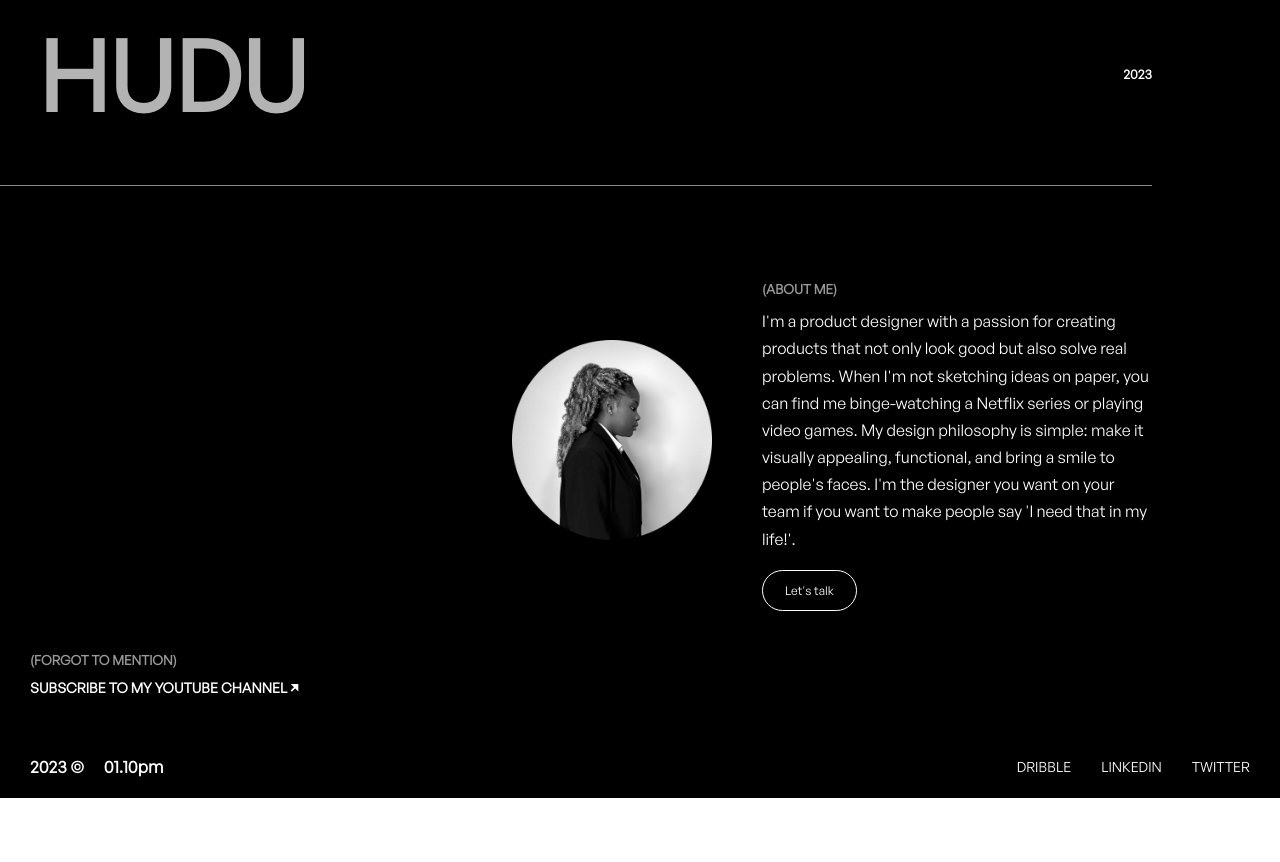
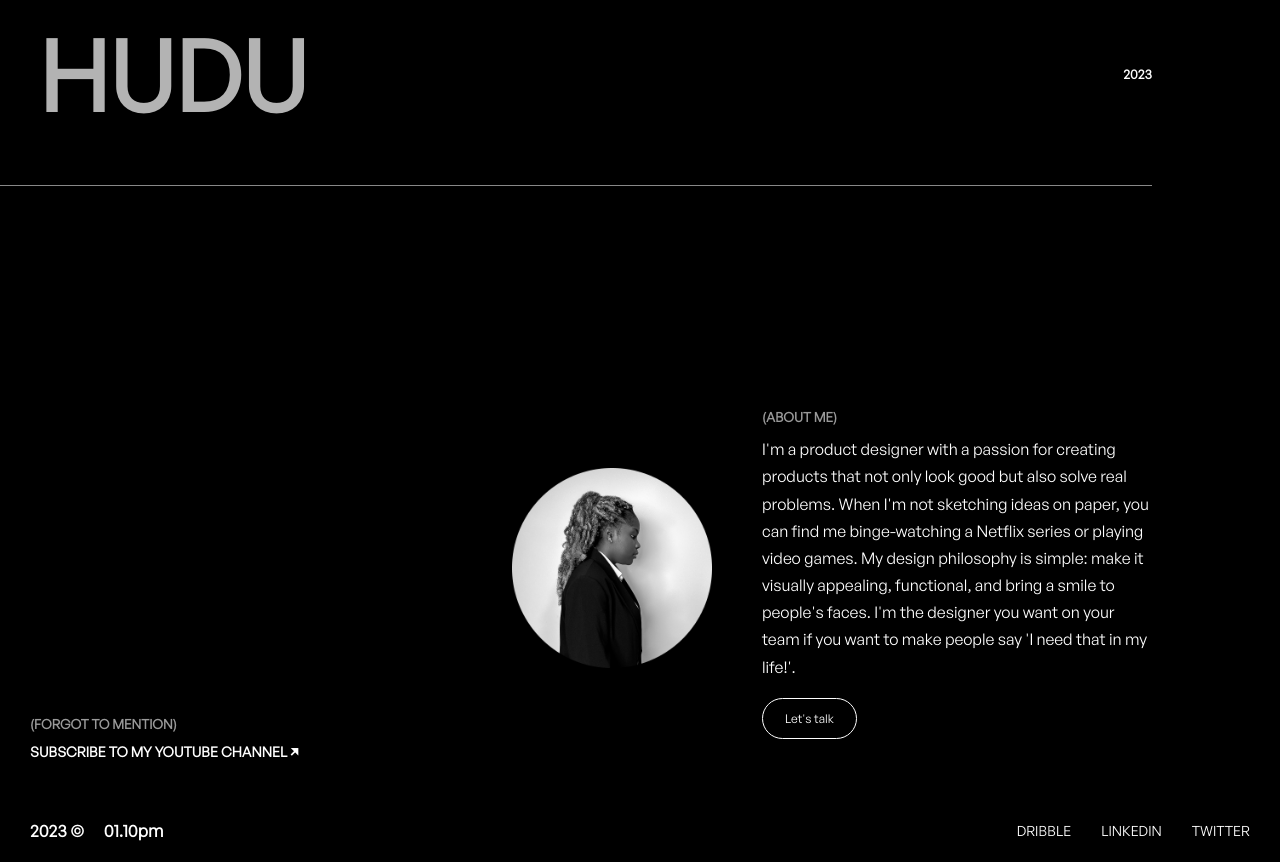
Before and after one commit to sidhhantPr/cynthiaugwu_clone, a plain HTML site: page index.html in a window 1280 px wide. Shown: the part 1480-2342 px from the top of the page. Before the commit the page ends 2278 px from the top, so only its background shows below. Drawn offline with nearby package versions, Linux system fonts and the light colour scheme; a script that the page names is missing.

Commit message:
small change of css

```diff
--- a/style2.css
+++ b/style2.css
@@ -167,8 +167,8 @@ body {
 #about {
   width: 100%;
   height: 60vh;
-  padding: 15vw 10vw;
-  padding-top: 25vw;
+  padding: 10vw 10vw;
+  padding-top: 35vw;
   background-color: black;
   color: #fff;
   display: flex;
```
